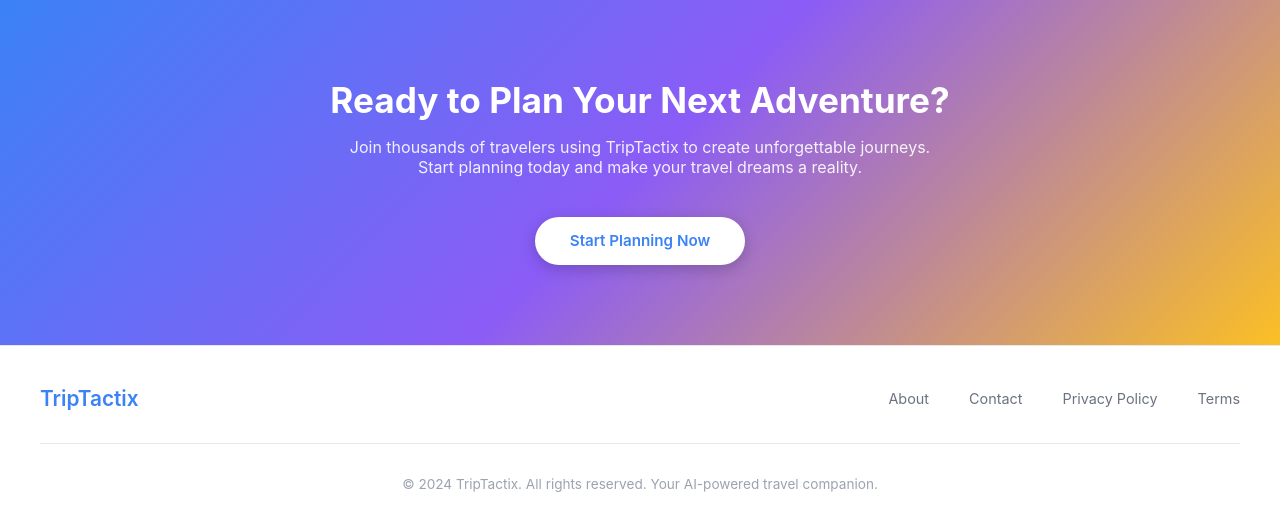
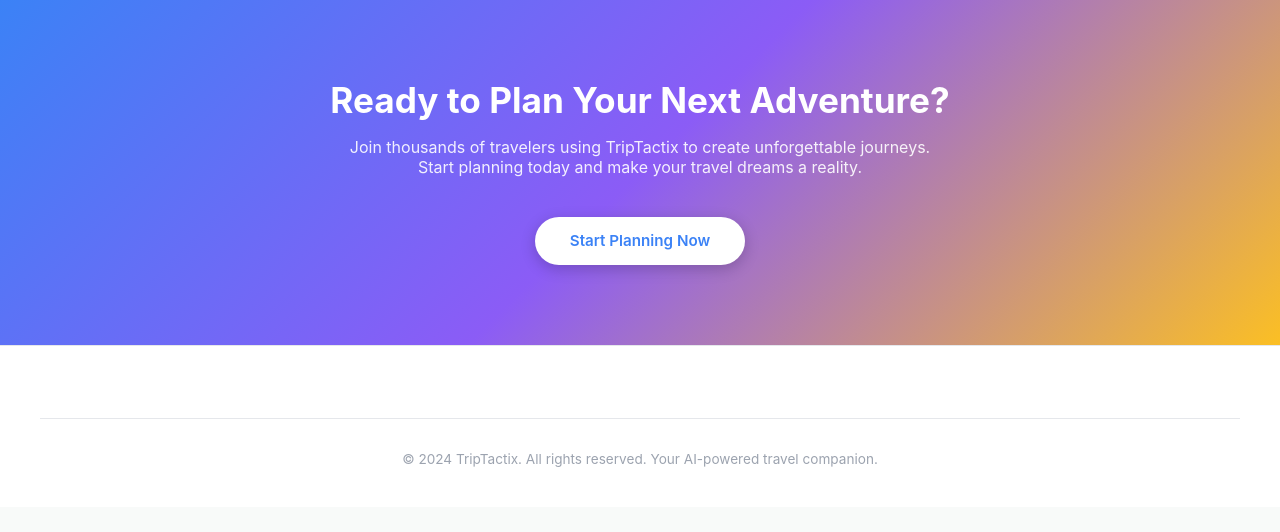
Before and after one commit to CzPhantom10/Travel-Itinerary-Planner, a Flask app: page / in a window 1280 px wide. Shown: the part 2502-3034 px from the top of the page. After the commit the page ends 2969 px from the top, so only its background shows below. Run offline with Flask 3, Linux system fonts and the light colour scheme.

Commit message:
landing page changes

```diff
--- a/templates/home.html
+++ b/templates/home.html
@@ -527,13 +527,6 @@
     <footer>
         <div class="footer-content">
             <div class="footer-top">
-                <div class="footer-logo">TripTactix</div>
-                <div class="footer-links">
-                    <a href="/about">About</a>
-                    <a href="/contact">Contact</a>
-                    <a href="/privacy">Privacy Policy</a>
-                    <a href="/terms">Terms</a>
-                </div>
             </div>
             <div class="footer-bottom">
                 <p class="copyright">© 2024 TripTactix. All rights reserved. Your AI-powered travel companion.</p>
```
